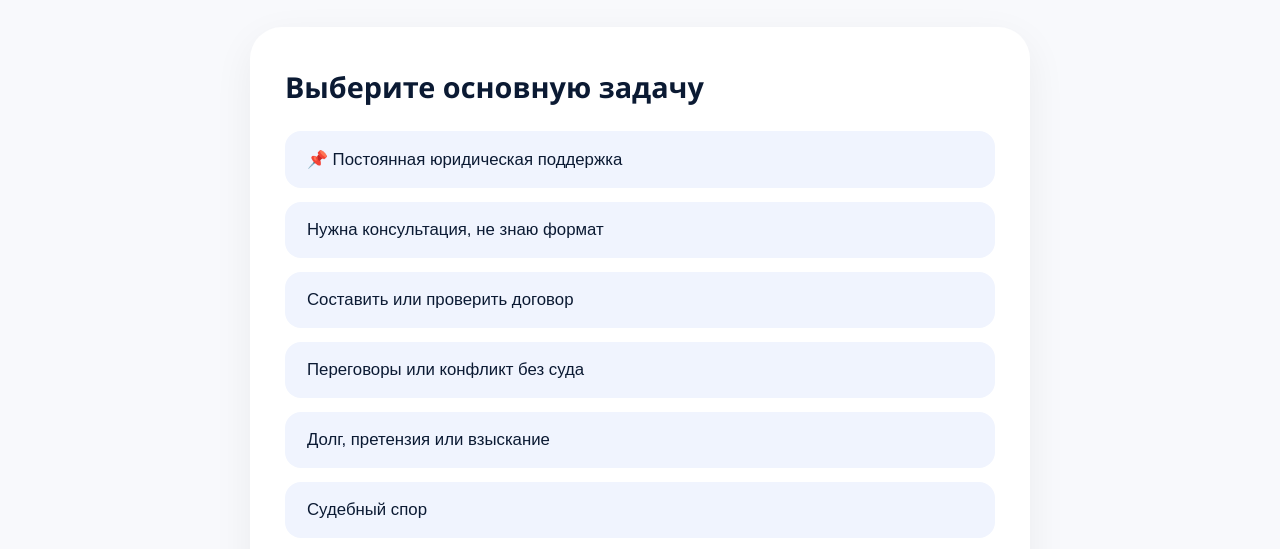
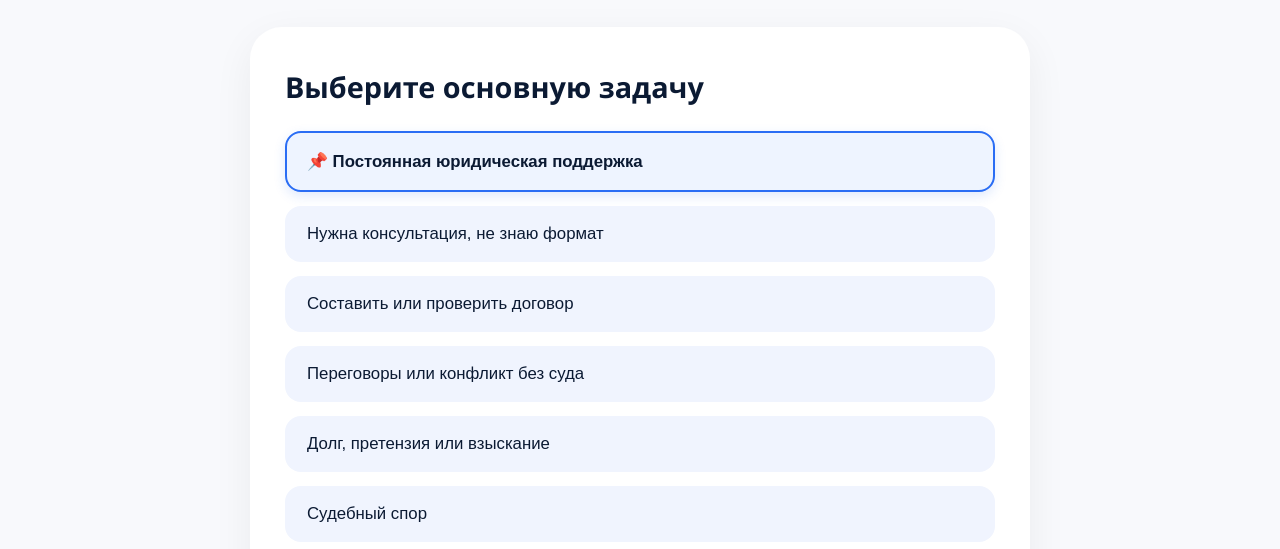
Before and after one commit to silfikiss/walker-legal, a plain HTML site: page services.html in a window 1280 px wide. Both pictures are taken after a click on the button "Я представляю бизнес / ИП". Shown: the part 248-797 px from the top of the page. Drawn offline with Linux system fonts and the light colour scheme.

Commit message:
Add styles for quiz package buttons
Add styles for package buttons in the quiz section.

```diff
--- a/style.css
+++ b/style.css
@@ -499,3 +499,20 @@ h1 {
         text-align: center;
     }
 }
+/* === Карточки в анкете (для пакетных/разовых услуг) === */
+.quiz-btn.package-btn {
+    background: #eef4ff;
+    border: 2px solid #2a6df4;
+    border-radius: 16px;
+    padding: 18px 20px;
+    font-weight: 700;
+    color: #0b1a33;
+    box-shadow: 0 4px 12px rgba(42, 109, 244, 0.15);
+    transition: 0.25s;
+}
+
+.quiz-btn.package-btn:hover {
+    background: #dce6ff;
+    transform: translateY(-2px);
+    box-shadow: 0 6px 20px rgba(42, 109, 244, 0.25);
+}
```
